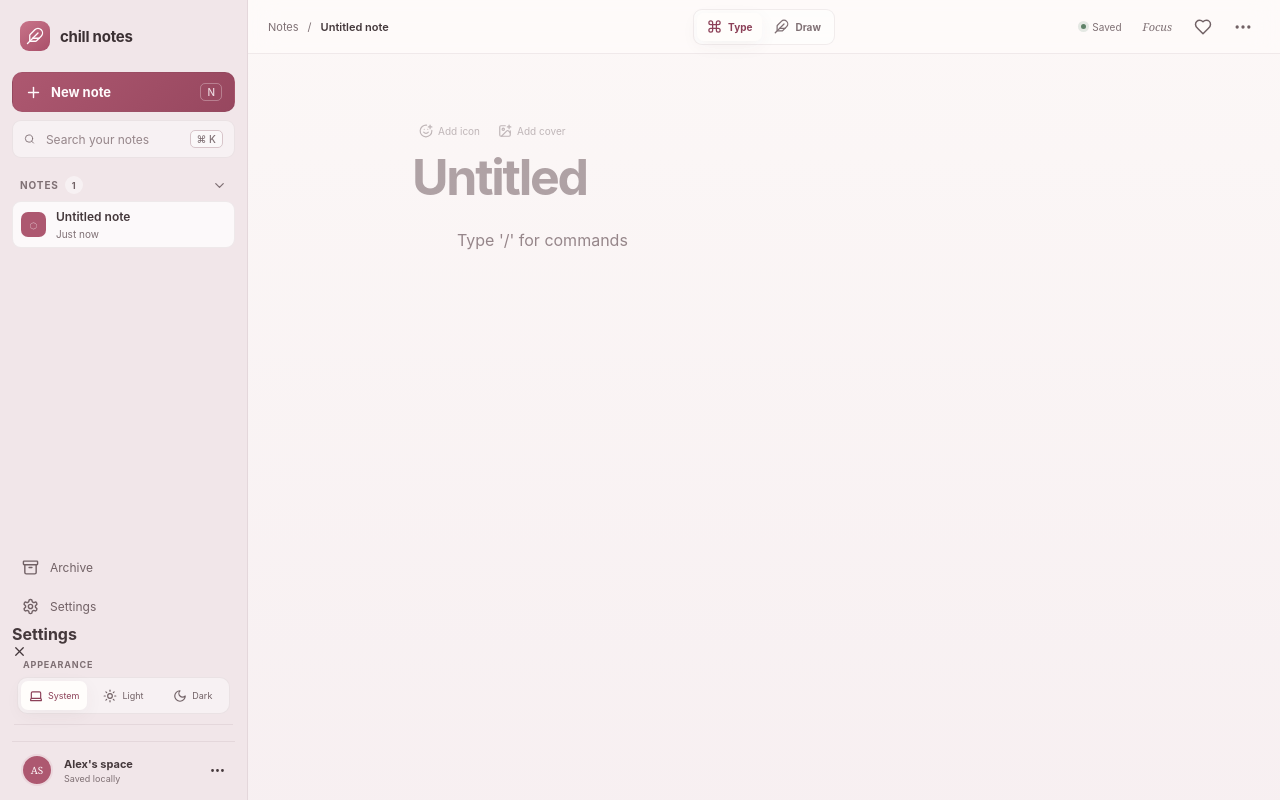
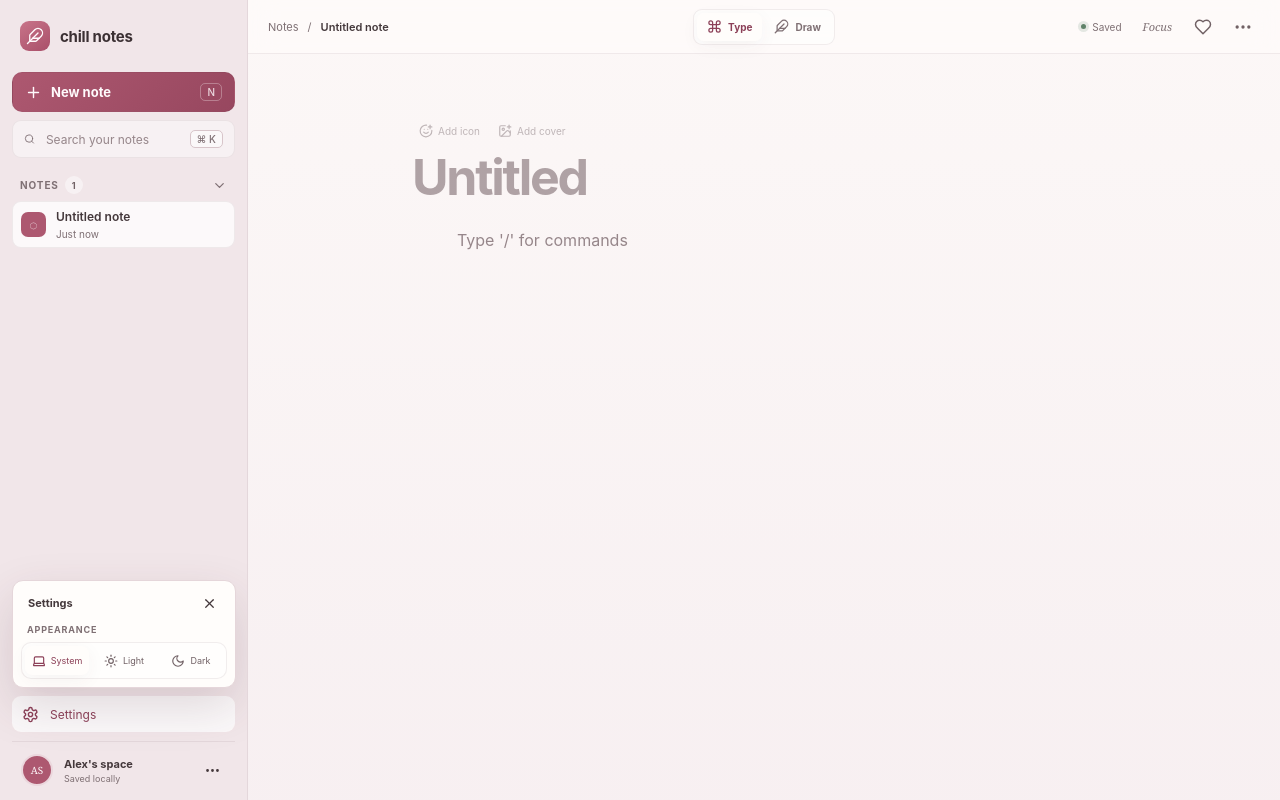
Before and after one commit to thealepo/chill-notes, a React (Vite) app: page / in a window 1280 px wide. Both pictures are taken after a click on the button "Settings". Built offline with nearby package versions, Linux system fonts and the light colour scheme.

Commit message:
style: add functional control menus and feedback

```diff
--- a/src/styles.css
+++ b/src/styles.css
@@ -1453,3 +1453,150 @@ textarea:focus-visible {
   .history-tools { width: auto; padding-top: 0; border-top: 0; }
   .canvas-frame { min-height: 330px; }
 }
+
+/* Functional controls */
+.sort-button svg {
+  transition: transform 160ms ease;
+}
+
+.sort-button.alphabetical svg {
+  transform: rotate(180deg);
+}
+
+.sidebar-link.active {
+  color: var(--accent-text);
+  background: var(--surface-active);
+}
+
+.sidebar-control,
+.profile-card,
+.topbar-actions {
+  position: relative;
+}
+
+.sidebar-control > .sidebar-link {
+  width: 100%;
+}
+
+.settings-panel,
+.workspace-menu,
+.note-menu {
+  position: absolute;
+  z-index: 50;
+  padding: 8px;
+  border: 1px solid var(--border);
+  border-radius: 11px;
+  background: var(--surface-raised);
+  box-shadow: var(--shadow-large);
+}
+
+.settings-panel {
+  bottom: calc(100% + 8px);
+  left: 0;
+  width: 224px;
+}
+
+.panel-heading {
+  display: flex;
+  align-items: center;
+  justify-content: space-between;
+  min-height: 32px;
+  padding: 0 4px 7px 7px;
+  color: var(--text-primary);
+  font-size: 11px;
+}
+
+.panel-heading .icon-button,
+.profile-menu-button {
+  width: 28px;
+  height: 28px;
+  border-radius: 7px;
+}
+
+.panel-heading .icon-button:hover,
+.profile-menu-button:hover {
+  color: var(--accent-text);
+  background: var(--surface-hover);
+}
+
+.settings-panel .theme-setting {
+  padding: 0;
+  margin: 0;
+  border: 0;
+}
+
+.workspace-menu {
+  right: 0;
+  bottom: calc(100% + 8px);
+  width: 190px;
+}
+
+.note-menu {
+  top: calc(100% + 8px);
+  right: 0;
+  width: 190px;
+}
+
+.workspace-menu button,
+.note-menu button {
+  display: flex;
+  align-items: center;
+  gap: 9px;
+  width: 100%;
+  min-height: 36px;
+  padding: 0 9px;
+  border: 0;
+  border-radius: 7px;
+  color: var(--text-secondary);
+  font-size: 11px;
+  text-align: left;
+  background: transparent;
+  cursor: pointer;
+}
+
+.workspace-menu button:hover,
+.note-menu button:hover {
+  color: var(--text-primary);
+  background: var(--surface-hover);
+}
+
+.note-menu button.danger {
+  color: var(--accent-text);
+}
+
+.empty-workspace {
+  display: grid;
+  place-items: center;
+  min-height: calc(100vh - 54px);
+  padding: 32px;
+  color: var(--text-muted);
+  font-size: 12px;
+  text-align: center;
+}
+
+@media (max-width: 700px) {
+  .note-menu {
+    position: fixed;
+    top: 58px;
+    right: 10px;
+  }
+}
+
+.toast {
+  position: fixed;
+  z-index: 80;
+  right: 20px;
+  bottom: 20px;
+  max-width: min(320px, calc(100vw - 32px));
+  padding: 10px 13px;
+  border: 1px solid var(--border);
+  border-radius: 9px;
+  color: var(--text-primary);
+  font-size: 11px;
+  background: var(--surface-raised);
+  box-shadow: var(--shadow-medium);
+}
+
+@media (max-width: 700px) {
+  .toast { right: 16px; bottom: 16px; left: 16px; text-align: center; }
+}
```
